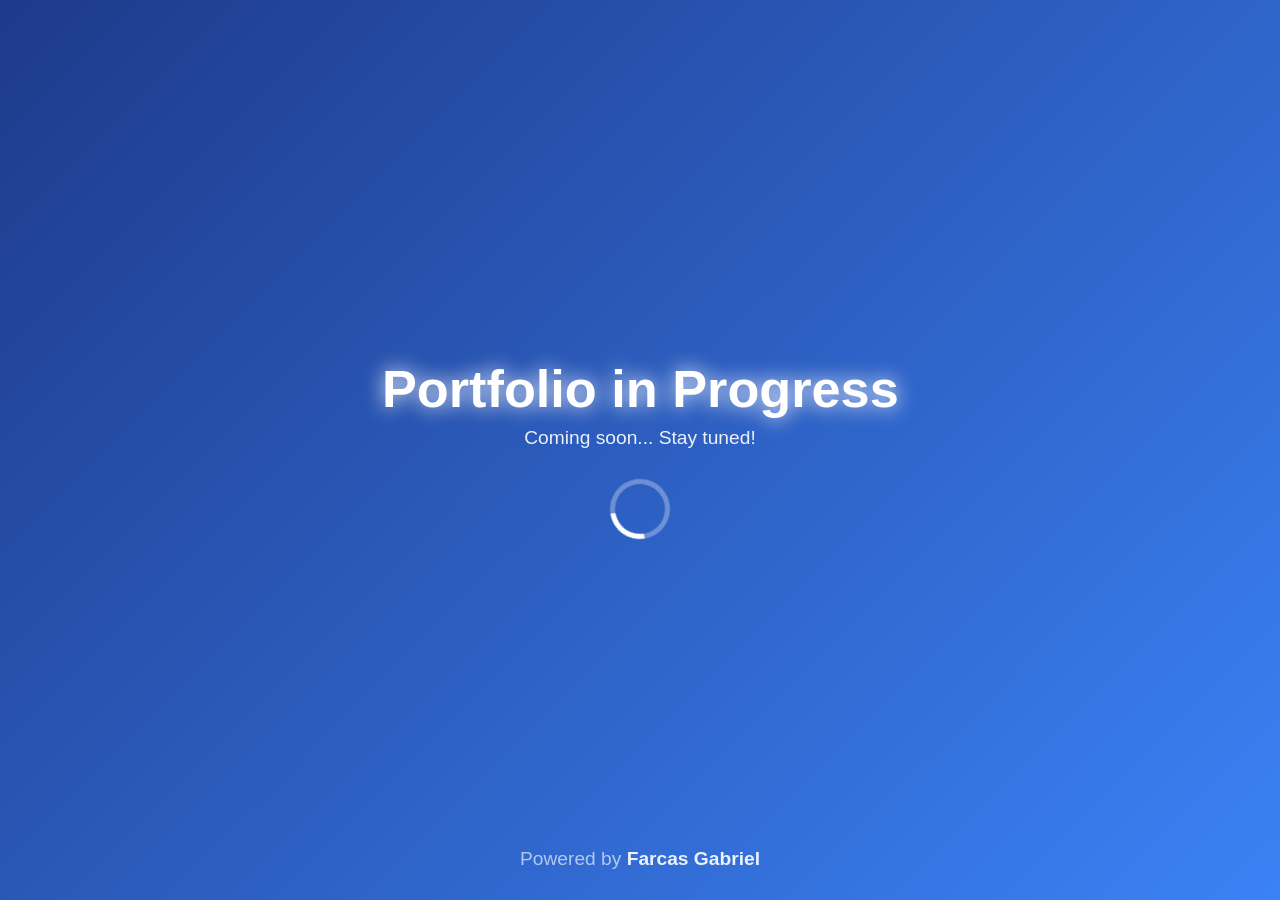
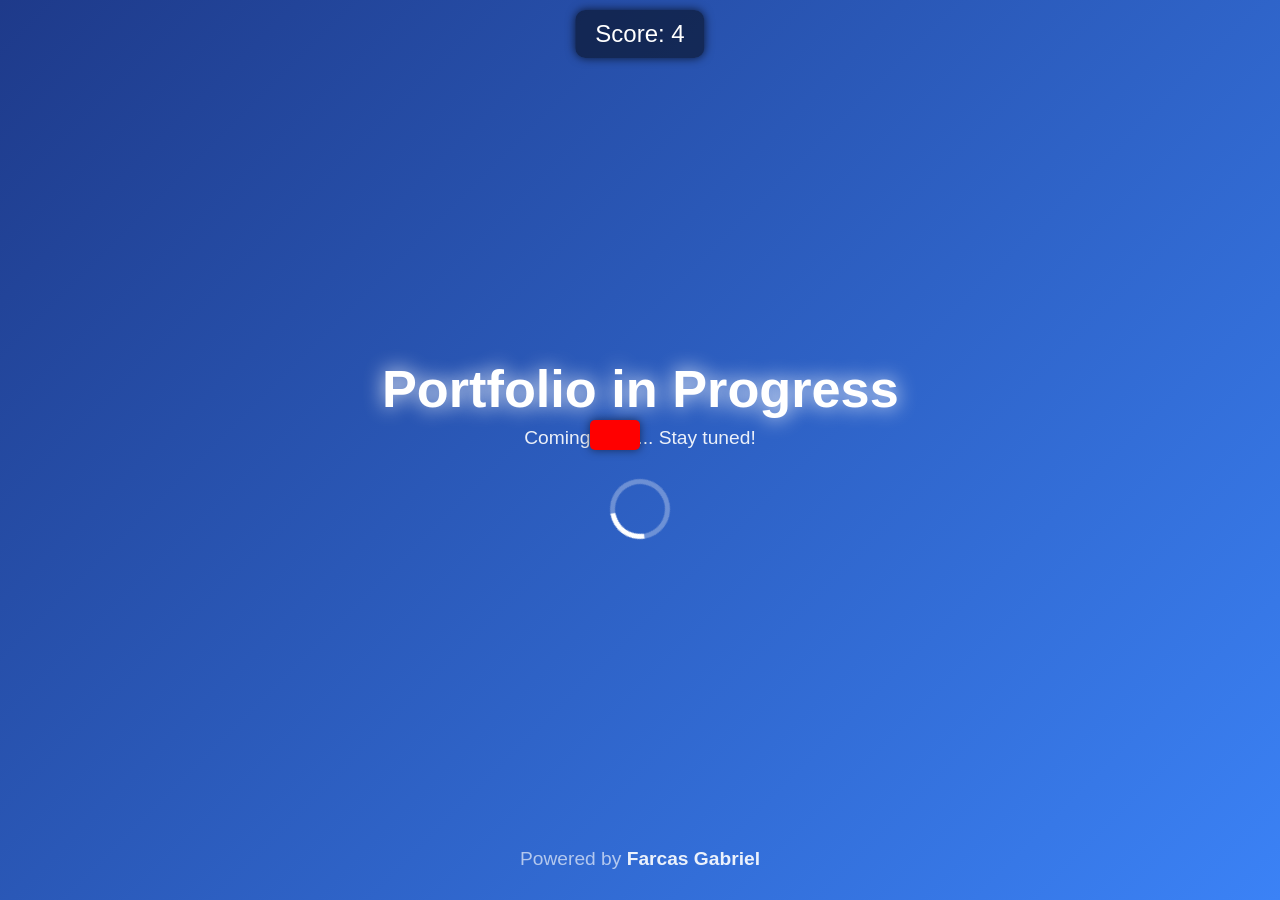
Before and after one commit to Gabr131cris/Farcas-Gabriel.github.io, a Jekyll site: the page index.html, which Jekyll copies as it is, in a window 1280 px wide. Built offline with Jekyll 4.4.1, drawn with Linux system fonts in a browser that asks for light colours.

Commit message:
Update index.html

```diff
--- a/index.html
+++ b/index.html
@@ -93,6 +93,59 @@
       }
     }
   </style>
+  <style>
+    body {
+      margin: 0;
+      overflow: hidden;
+      background: linear-gradient(135deg, #1e3a8a, #3b82f6);
+      font-family: Arial, sans-serif;
+    }
+
+    #car {
+      position: absolute;
+      width: 50px;
+      height: 30px;
+      background: red;
+      border-radius: 5px;
+      box-shadow: 0 0 10px rgba(0, 0, 0, 0.5);
+      transform: translate(-50%, -50%);
+      transition: transform 0.05s ease-out;
+    }
+
+    #scoreboard {
+      position: absolute;
+      top: 10px;
+      left: 50%;
+      transform: translateX(-50%);
+      color: white;
+      font-size: 1.5rem;
+      background: rgba(0, 0, 0, 0.5);
+      padding: 10px 20px;
+      border-radius: 10px;
+      box-shadow: 0 0 10px rgba(0, 0, 0, 0.7);
+    }
+
+    footer {
+      position: absolute;
+      bottom: 20px;
+      left: 50%;
+      transform: translateX(-50%);
+      color: rgba(255, 255, 255, 0.7);
+      font-size: 0.9rem;
+      text-align: center;
+    }
+
+    footer a {
+      color: #fff;
+      text-decoration: none;
+      font-weight: bold;
+      transition: color 0.3s;
+    }
+
+    footer a:hover {
+      color: #ffcc00;
+    }
+  </style>
 </head>
 <body>
   <h1>Portfolio in Progress</h1>
@@ -101,5 +154,68 @@
   <footer>
     <p>Powered by <a href="Farcas Gabriel" target="_blank">Farcas Gabriel</a></p>
   </footer>
+
+  <div id="scoreboard">Score: 0</div>
+  <div id="car"></div>
+
+  <script>
+    const car = document.getElementById("car");
+    const scoreboard = document.getElementById("scoreboard");
+    let score = 0;
+
+    // Initialize car position
+    let carX = window.innerWidth / 2;
+    let carY = window.innerHeight / 2;
+
+    // Update car position to follow the mouse
+    window.addEventListener("mousemove", (e) => {
+      const mouseX = e.clientX;
+      const mouseY = e.clientY;
+
+      // Calculate car direction
+      const dx = mouseX - carX;
+      const dy = mouseY - carY;
+      const angle = Math.atan2(dy, dx) * (180 / Math.PI);
+
+      carX += dx * 0.05;
+      carY += dy * 0.05;
+
+      // Update car position and rotation
+      car.style.left = `${carX}px`;
+      car.style.top = `${carY}px`;
+      car.style.transform = `translate(-50%, -50%) rotate(${angle}deg)`;
+    });
+
+    // Collision detection with walls
+    function detectCollision() {
+      if (carX < 0 || carX > window.innerWidth || carY < 0 || carY > window.innerHeight) {
+        score -= 10; // Deduct points on collision
+        updateScore();
+        resetCarPosition();
+      }
+    }
+
+    // Reset car to the center
+    function resetCarPosition() {
+      carX = window.innerWidth / 2;
+      carY = window.innerHeight / 2;
+    }
+
+    // Update the score
+    function updateScore() {
+      scoreboard.textContent = `Score: ${score}`;
+    }
+
+    // Game loop for collision detection
+    setInterval(() => {
+      detectCollision();
+    }, 50);
+
+    // Increment score over time
+    setInterval(() => {
+      score += 1;
+      updateScore();
+    }, 1000);
+  </script>
 </body>
 </html>
```
